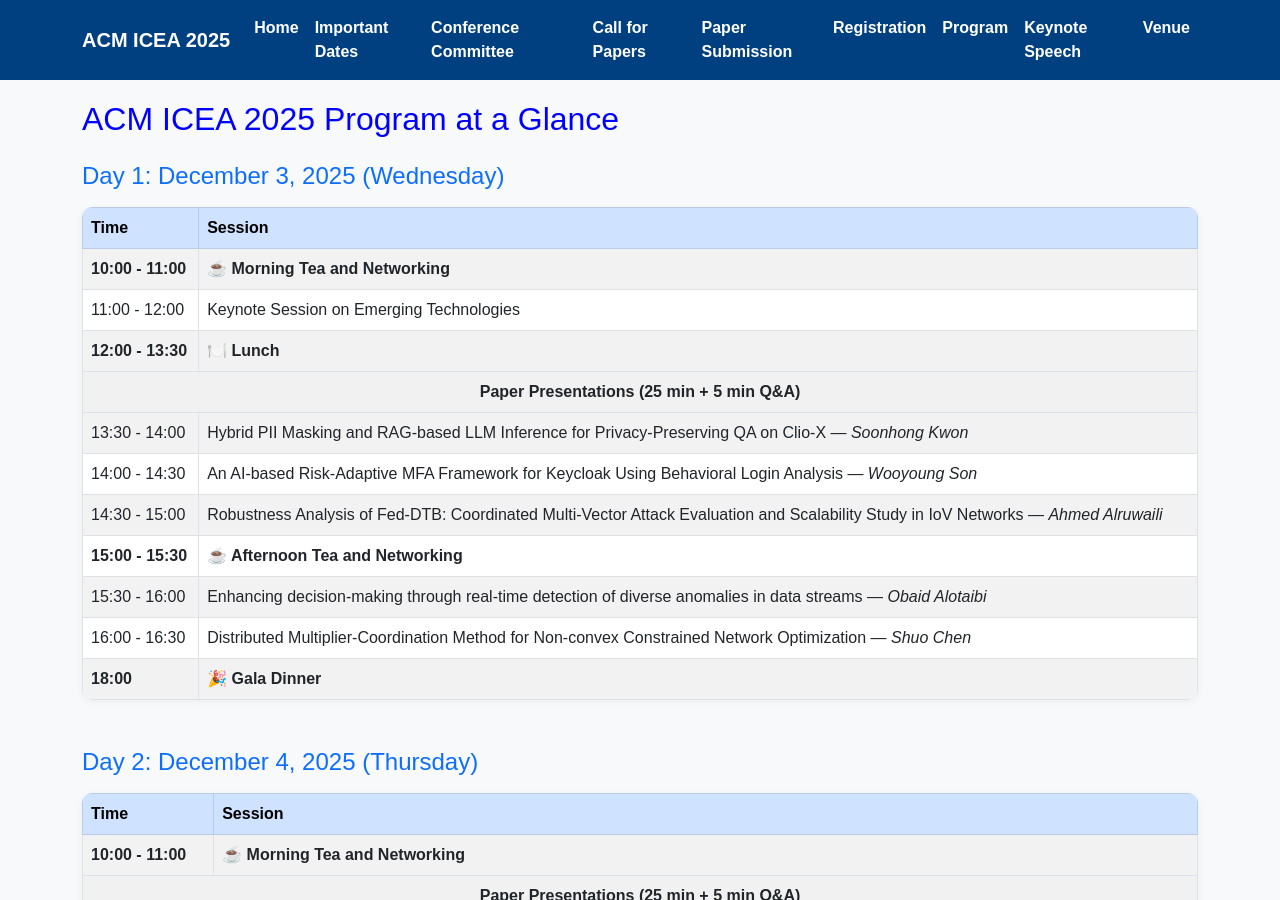
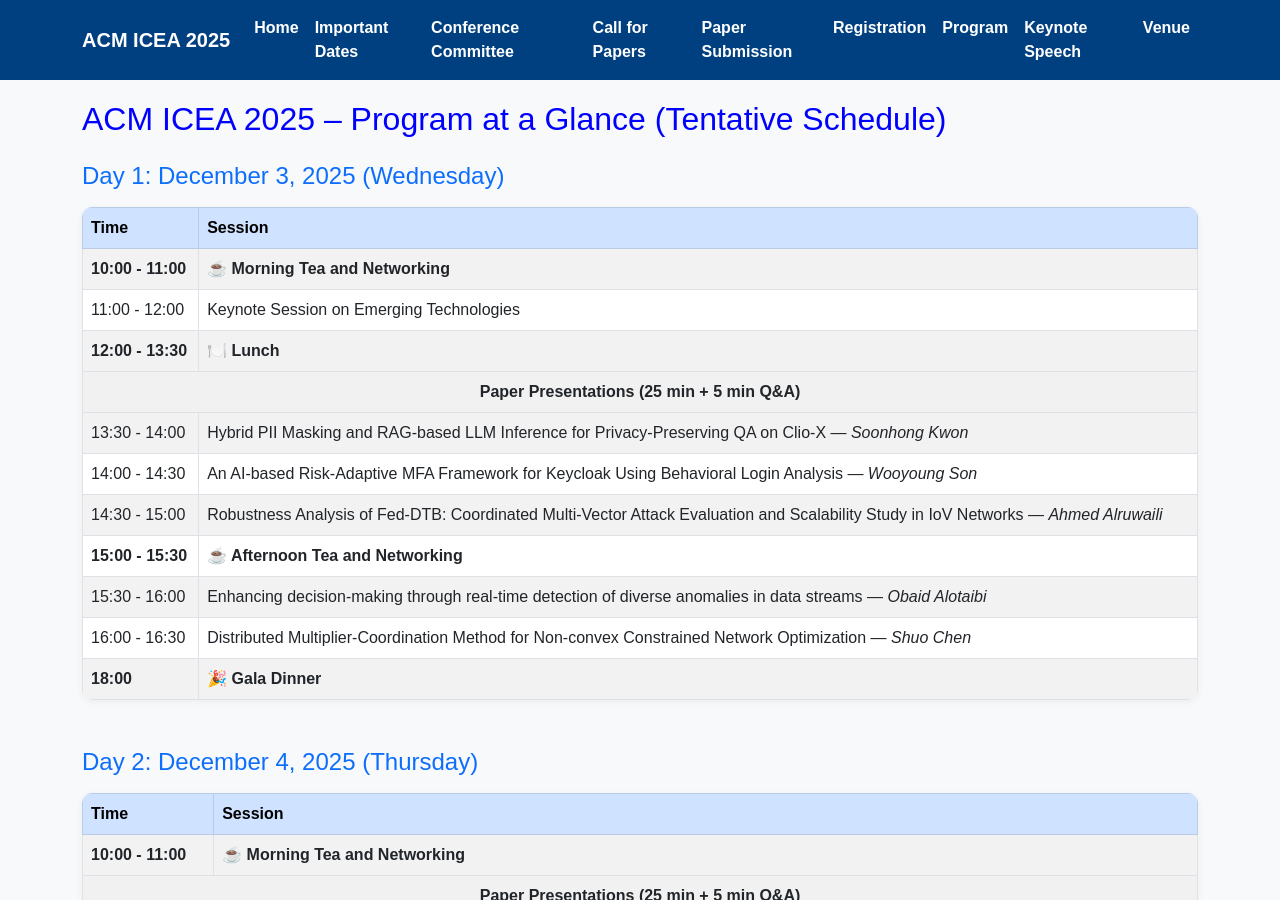
Before and after one commit to icea2025/latrobe, a Jekyll site: the page program/index.html, which Jekyll copies as it is, in a window 1280 px wide and 900 px high. Built offline with Jekyll 4.4.1, drawn with Linux system fonts in a browser that asks for light colours.

Commit message:
Update index.html

```diff
--- a/program/index.html
+++ b/program/index.html
@@ -54,7 +54,7 @@
 
   <div class="container">
     <div class="content">
-      <h2 style="color: #0000ff">ACM ICEA 2025 Program at a Glance</h2>
+      <h2 style="color: #0000ff">ACM ICEA 2025 – Program at a Glance (Tentative Schedule)</h2>
       <div class="mt-4">
 
   <style>
```
